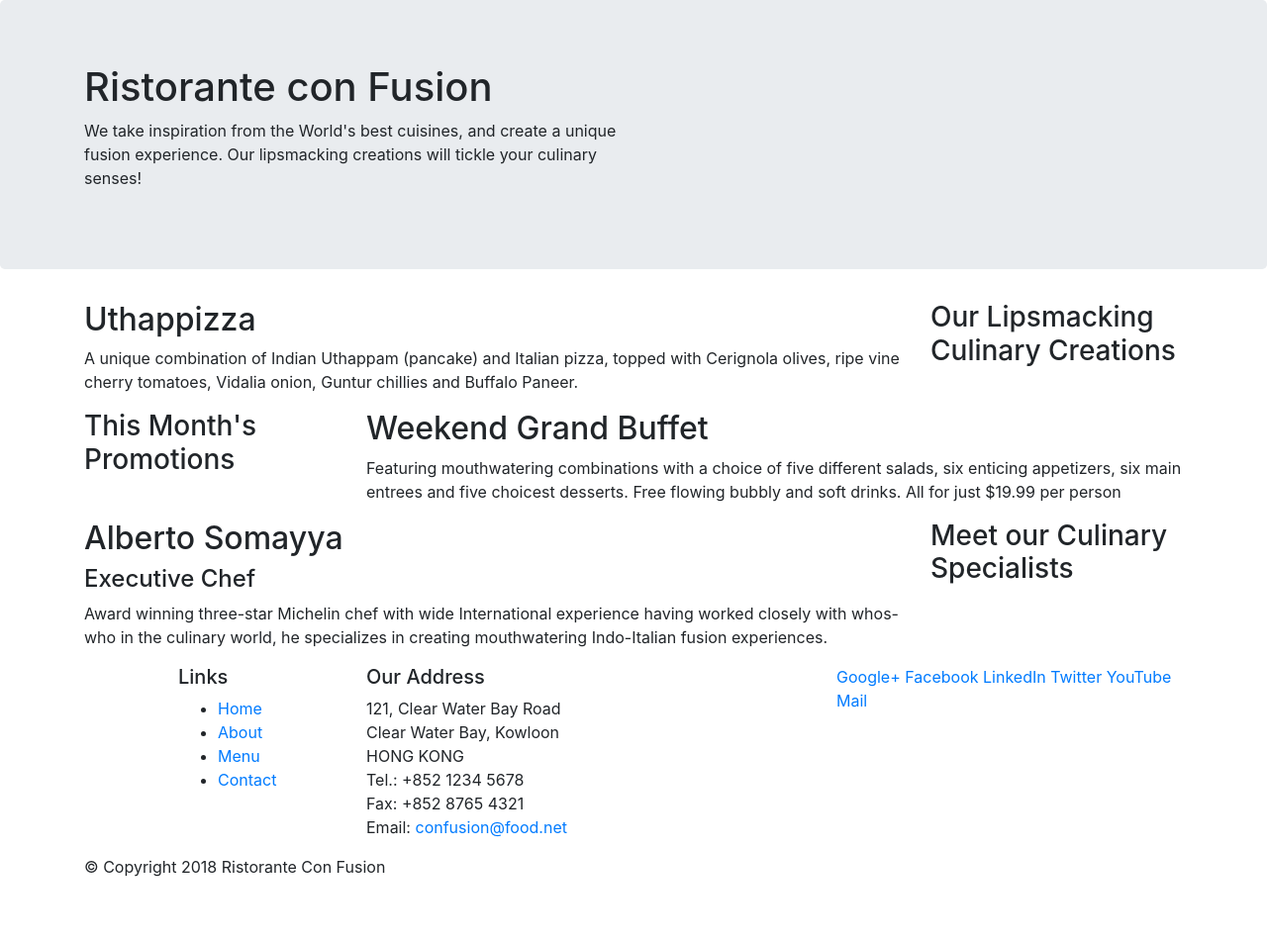
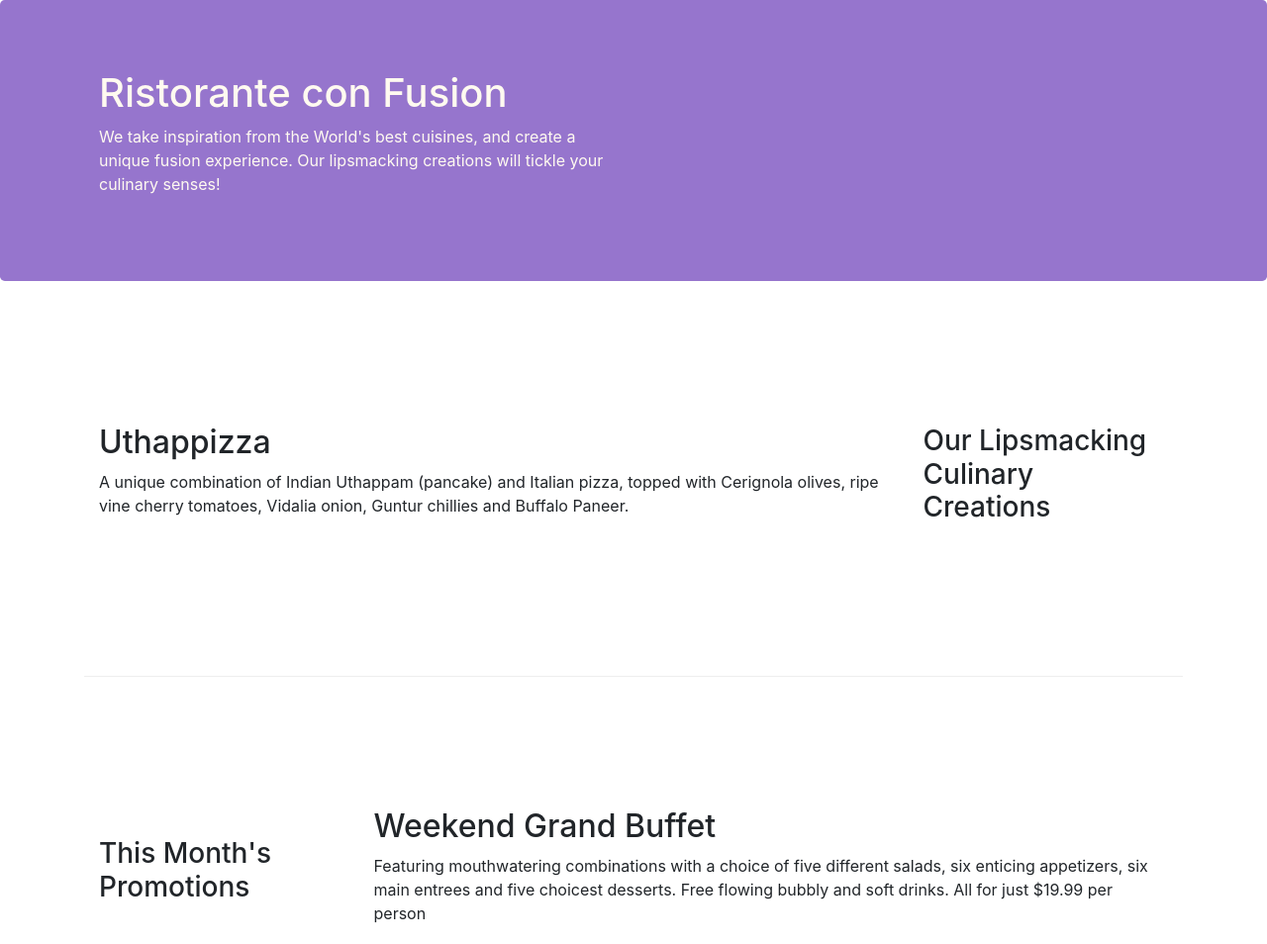
Before and after one commit to Sichao25/bootstrap_project, a website: page index.html in a window 1280 px wide. Shown: the top 954 px of the page at 99% size. Before the commit the page ends 904 px from the top, so only its background shows below. Drawn offline with nearby package versions, Linux system fonts and the light colour scheme.

Commit message:
add first part of css file

```diff
--- /dev/null
+++ b/css/styles.css
@@ -0,0 +1,26 @@
+.row-header{
+    margin: 0px auto;
+    padding: 0px auto;
+}
+.row-content{
+    margin: 0px auto;
+    padding: 50px 0px 50px 0px;
+    border-bottom: 1px ridge;
+    min-height: 400px;
+}
+.footer{
+    background-color: #D1C4E9;
+    margin: 0px auto;
+    padding: 20px 0px 20px 0px;
+}
+.jumbotron{
+    padding: 70px 30px 70px 30px;
+    margin: 0px auto;
+    background: #9675cd;
+    color: floralwhite;
+}
+.address{
+    font-size: 80%;
+    margin: 0px;
+    color: #0f0f0f;
+}
--- a/index.html
+++ b/index.html
@@ -9,6 +9,7 @@
 
     <!-- Bootstrap CSS -->
     <link rel="stylesheet" href="node_modules/bootstrap/dist/css/bootstrap.min.css">
+    <link rel="stylesheet" href="css/styles.css">
     <title>Ristorante Con Fusion</title>
 </head>
 
@@ -16,7 +17,7 @@
 
     <header class="jumbotron">
         <div class="container">
-            <div class="row">
+            <div class="row row-header">
                 <div class="col-12 col-sm-6">
                     <h1>Ristorante con Fusion</h1>
                     <p>We take inspiration from the World's best cuisines, and create a unique fusion experience. Our lipsmacking creations will tickle your culinary senses!</p>
@@ -28,7 +29,7 @@
     </header>
 
     <div class="container">
-        <div class="row">
+        <div class="row row-content align-items-center">
             <div class="col-12 col-sm-4 order-sm-last col-md-3">
                 <h3>Our Lipsmacking Culinary Creations</h3>
             </div>
@@ -39,7 +40,7 @@
         </div>
 
 
-        <div class="row">
+        <div class="row row-content  align-items-center">
             <div class="col-12 col-sm-4 col-md-3">
                 <h3>This Month's Promotions</h3>
             </div>
@@ -49,7 +50,7 @@
             </div>
         </div>
 
-        <div class="row">
+        <div class="row row-content  align-items-center">
             <div class="col-12 col-sm-4 order-sm-last col-md-3">
                 <h3>Meet our Culinary Specialists</h3>
             </div>
@@ -61,12 +62,12 @@
         </div>
     </div>
 
-    <footer>
+    <footer class="footer">
         <div class="container">
             <div class="row">
                 <div class="col-4 offset-1 col-sm-2">
                     <h5>Links</h5>
-                    <ul>
+                    <ul class="list-unstyled">
                         <li><a href="#">Home</a></li>
                         <li><a href="#">About</a></li>
                         <li><a href="#">Menu</a></li>
@@ -84,8 +85,8 @@
 		              Email: <a href="mailto:confusion@food.net">confusion@food.net</a>
 		           </address>
                 </div>
-                <div class="col-12 col-sm-4">
-                    <div>
+                <div class="col-12 col-sm-4 align-self-center">
+                    <div class="text-center">
                         <a href="http://google.com/+">Google+</a>
                         <a href="http://www.facebook.com/profile.php?id=">Facebook</a>
                         <a href="http://www.linkedin.com/in/">LinkedIn</a>
@@ -95,7 +96,7 @@
                     </div>
                 </div>
            </div>
-           <div class="row">
+           <div class="row justify-content-center">
                 <div class="col-auto">
                     <p>© Copyright 2018 Ristorante Con Fusion</p>
                 </div>
```
